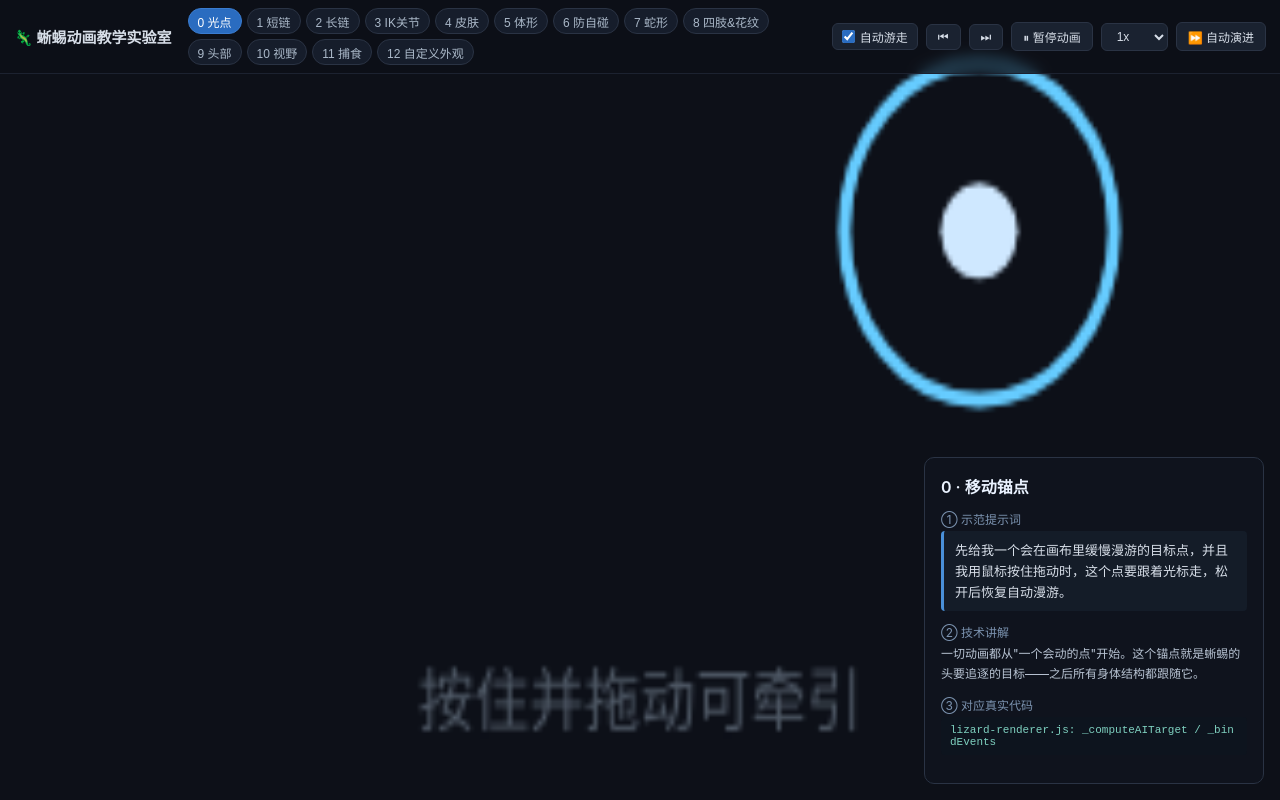
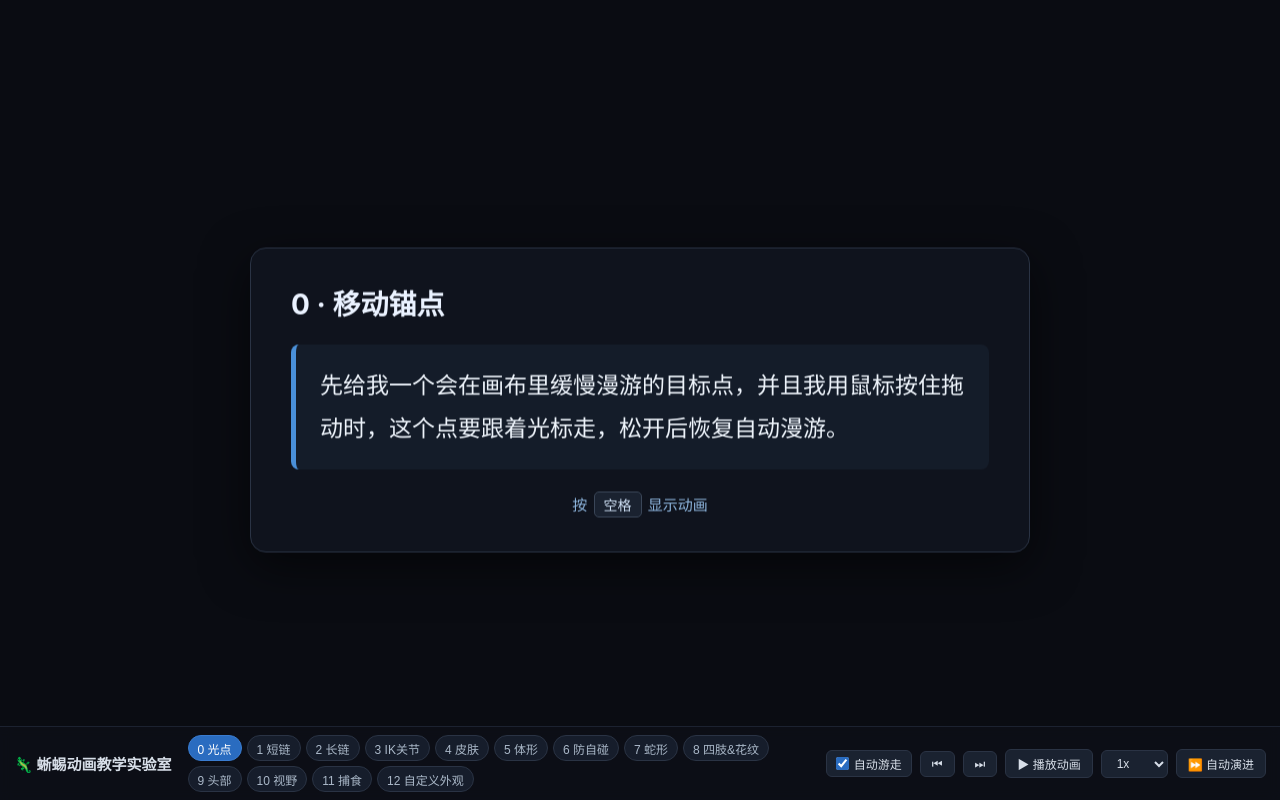
Before and after one commit to sptwalker/reptile-Gaming, a website with bundled scripts: page client/animation-lab.html in a window 1280 px wide. Built offline with nearby package versions, Linux system fonts and the light colour scheme.

Commit message:
feat: 提示词板居中放大(只留提示词)、空格揭示动画、工具条移到底部
1. 提示词板移到屏幕正中并加宽(780px)、字号加大(标题28/提示词23)；
   只保留步骤编号+标题与提示词，去掉技术讲解、真实代码及带圈编号
2. 每环节先显示提示词板(画布隐藏、动画暂停)，按空格隐藏提示词板并播放动画；
   第7/12步面板也随之改为揭示动画后才出现；自动演进连续播放不等待空格
3. 顶部工具条移到屏幕底部(其余设置不变)；参数面板改到左上避开底部工具条

Co-Authored-By: Claude Opus 4.8 <noreply@anthropic.com>

```diff
--- a/client/animation-lab.html
+++ b/client/animation-lab.html
@@ -10,43 +10,11 @@
   <!-- 全屏演示画布 -->
   <canvas id="labCanvas"></canvas>
 
-  <!-- 顶部悬浮工具条：标题 / 创世提示词 / 时间轴 / 控制 -->
-  <div id="topbar">
-    <div class="tb-left">
-      <span class="tb-title">🦎 蜥蜴动画教学实验室</span>
-    </div>
-    <div class="tb-timeline" id="timeline"></div>
-    <div class="tb-controls">
-      <label class="tb-switch" title="开启后蜥蜴会自动缓慢漫游；关闭则原地待命，仅响应鼠标牵引/放置食物">
-        <input type="checkbox" id="chkAuto" checked> 自动游走
-      </label>
-      <button id="btnPrev" title="上一步">⏮</button>
-      <button id="btnNext" title="下一步">⏭</button>
-      <button id="btnPlay">⏸ 暂停动画</button>
-      <select id="selSpeed" title="速度">
-        <option value="0.5">0.5x</option>
-        <option value="1" selected>1x</option>
-        <option value="2">2x</option>
-      </select>
-      <button id="btnAuto">⏩ 自动演进</button>
-    </div>
-  </div>
-
-  <!-- 右下角悬浮讲解卡片 -->
-  <aside class="stage-card" id="card">
+  <!-- 屏幕正中的提示词板：每环节先显示，按空格后隐藏并播放动画 -->
+  <aside class="stage-card" id="card" hidden>
     <div class="card-title" id="cardTitle">—</div>
-    <div class="card-block">
-      <div class="card-label">① 示范提示词</div>
-      <p class="card-prompt" id="cardPrompt">—</p>
-    </div>
-    <div class="card-block">
-      <div class="card-label">② 技术讲解</div>
-      <p class="card-explain" id="cardExplain">—</p>
-    </div>
-    <div class="card-block">
-      <div class="card-label">③ 对应真实代码</div>
-      <code class="card-coderef" id="cardCodeRef">—</code>
-    </div>
+    <p class="card-prompt" id="cardPrompt">—</p>
+    <div class="card-hint">按 <kbd>空格</kbd> 显示动画</div>
   </aside>
 
   <!-- 左下角悬浮参数面板（仅第12步） -->
@@ -78,6 +46,28 @@
     <div class="panel-hint">拖动滑块调出最佳波动；牵引蜥蜴移动可观察效果</div>
   </div>
 
+  <!-- 底部悬浮工具条：标题 / 时间轴 / 控制 -->
+  <div id="topbar">
+    <div class="tb-left">
+      <span class="tb-title">🦎 蜥蜴动画教学实验室</span>
+    </div>
+    <div class="tb-timeline" id="timeline"></div>
+    <div class="tb-controls">
+      <label class="tb-switch" title="开启后蜥蜴会自动缓慢漫游；关闭则原地待命，仅响应鼠标牵引/放置食物">
+        <input type="checkbox" id="chkAuto" checked> 自动游走
+      </label>
+      <button id="btnPrev" title="上一步">⏮</button>
+      <button id="btnNext" title="下一步">⏭</button>
+      <button id="btnPlay">⏸ 暂停动画</button>
+      <select id="selSpeed" title="速度">
+        <option value="0.5">0.5x</option>
+        <option value="1" selected>1x</option>
+        <option value="2">2x</option>
+      </select>
+      <button id="btnAuto">⏩ 自动演进</button>
+    </div>
+  </div>
+
   <script src="js/teaching/teaching-math.js"></script>
   <script src="js/teaching/sample-creature.js"></script>
   <script src="js/teaching/teaching-stages.js"></script>
--- a/client/css/animation-lab.css
+++ b/client/css/animation-lab.css
@@ -13,13 +13,13 @@ body {
 }
 #labCanvas:active { cursor: grabbing; }
 
-/* 顶部悬浮工具条 */
+/* 底部悬浮工具条 */
 #topbar {
-  position: fixed; top: 0; left: 0; right: 0; z-index: 10;
+  position: fixed; bottom: 0; left: 0; right: 0; z-index: 30;
   display: flex; flex-wrap: wrap; align-items: center; gap: 8px 16px;
   padding: 8px 14px;
   background: rgba(13,16,24,0.78); backdrop-filter: blur(6px);
-  border-bottom: 1px solid #1c2230;
+  border-top: 1px solid #1c2230;
 }
 .tb-left { display: flex; align-items: center; gap: 12px; }
 .tb-title { font-weight: 600; font-size: 15px; white-space: nowrap; }
@@ -43,30 +43,33 @@ body {
 }
 .tb-controls button:hover { background: #222c3e; }
 
-/* 右下角悬浮讲解卡片 */
+/* 屏幕正中的提示词板（每环节先显示，按空格隐藏后播放动画） */
 .stage-card {
-  position: fixed; right: 16px; bottom: 16px; z-index: 10;
-  width: 340px; max-width: 42vw; max-height: 64vh; overflow: auto;
-  padding: 16px;
-  background: rgba(17,21,31,0.82); backdrop-filter: blur(6px);
-  border: 1px solid #2a3344; border-radius: 10px;
+  position: fixed; left: 50%; top: 50%; transform: translate(-50%, -50%);
+  z-index: 40;
+  width: 780px; max-width: 88vw; max-height: 84vh; overflow: auto;
+  padding: 34px 40px;
+  background: rgba(17,21,31,0.93); backdrop-filter: blur(8px);
+  border: 1px solid #2a3344; border-radius: 16px;
+  box-shadow: 0 14px 48px rgba(0,0,0,0.55);
 }
-.card-title { font-size: 16px; font-weight: 600; margin-bottom: 12px; color: #eaf2ff; }
-.card-block { margin-bottom: 12px; }
-.card-label { font-size: 12px; color: #7c93b0; margin-bottom: 4px; }
+.stage-card[hidden] { display: none; }
+.card-title { font-size: 28px; font-weight: 700; margin-bottom: 22px; color: #eaf2ff; }
 .card-prompt {
-  margin: 0; padding: 9px 11px; background: rgba(22,29,43,0.9);
-  border-left: 3px solid #4a90d9; border-radius: 4px; font-size: 13px; line-height: 1.6;
+  margin: 0; padding: 20px 24px; background: rgba(22,29,43,0.9);
+  border-left: 5px solid #4a90d9; border-radius: 8px;
+  font-size: 23px; line-height: 1.85; color: #eef4fb;
 }
-.card-explain { margin: 0; font-size: 12px; line-height: 1.65; color: #b9c4d4; }
-.card-coderef {
-  display: block; padding: 7px 9px; background: rgba(14,20,32,0.9);
-  border-radius: 4px; font-size: 11px; color: #7fd1c0; word-break: break-all;
+.card-hint { margin-top: 22px; font-size: 15px; color: #8fb7e0; text-align: center; }
+.card-hint kbd {
+  display: inline-block; padding: 2px 9px; margin: 0 2px;
+  background: #1a2230; border: 1px solid #3a4658; border-radius: 5px;
+  font-family: inherit; font-size: 14px; color: #cfe0f5;
 }
 
-/* 左下角悬浮参数面板（仅第12步） */
+/* 左上角悬浮参数面板（第7步蛇形 / 第12步参数化）——顶部已空出，避开底部工具条 */
 .param-panel {
-  position: fixed; left: 16px; bottom: 16px; z-index: 10;
+  position: fixed; left: 16px; top: 16px; z-index: 20;
   width: 210px; padding: 12px;
   background: rgba(17,21,31,0.85); backdrop-filter: blur(6px);
   border: 1px solid #2a3344; border-radius: 10px;
@@ -80,5 +83,7 @@ body {
 .param-panel .panel-hint { font-size: 11px; color: #7c93b0; line-height: 1.5; margin-top: 2px; }
 
 @media (max-width: 720px) {
-  .stage-card { max-width: 70vw; width: 70vw; }
+  .stage-card { width: 92vw; padding: 22px 20px; }
+  .card-title { font-size: 22px; }
+  .card-prompt { font-size: 18px; }
 }
--- a/client/js/animation-lab.js
+++ b/client/js/animation-lab.js
@@ -16,10 +16,9 @@
   var autoTimer = null;
 
   var el = {
+    card: document.getElementById('card'),
     title: document.getElementById('cardTitle'),
     prompt: document.getElementById('cardPrompt'),
-    explain: document.getElementById('cardExplain'),
-    codeRef: document.getElementById('cardCodeRef'),
     timeline: document.getElementById('timeline'),
     btnPrev: document.getElementById('btnPrev'),
     btnNext: document.getElementById('btnNext'),
@@ -30,6 +29,31 @@
     serpPanel: document.getElementById('serpPanel'),
     chkAuto: document.getElementById('chkAuto')
   };
+
+  // 提示词模式：每环节先显示提示词板（动画暂停、画布隐藏），按空格后隐藏提示词板并播放动画
+  var promptMode = true;
+  function updatePanels() {
+    var stage = STAGES[stageIndex];
+    el.paramPanel.hidden = promptMode || !stage.features.params;
+    el.serpPanel.hidden = promptMode || stage.key !== 'serpentine';
+  }
+  function showPrompt() {
+    promptMode = true;
+    el.card.hidden = false;
+    canvas.style.visibility = 'hidden';
+    renderer.pause();
+    el.btnPlay.textContent = '▶ 播放动画';
+    updatePanels();
+  }
+  function revealAnimation() {
+    if (!promptMode) return;
+    promptMode = false;
+    el.card.hidden = true;
+    canvas.style.visibility = 'visible';
+    renderer.play();
+    el.btnPlay.textContent = '⏸ 暂停动画';
+    updatePanels();
+  }
 
   STAGES.forEach(function (s, i) {
     var b = document.createElement('button');
@@ -45,19 +69,17 @@
     renderer.applyStage(stage);
     el.title.textContent = stage.title;
     el.prompt.textContent = stage.prompt;
-    el.explain.textContent = stage.explanation;
-    el.codeRef.textContent = stage.codeRef;
     Array.prototype.forEach.call(el.timeline.children, function (btn, idx) {
       btn.classList.toggle('active', idx === stageIndex);
     });
-    el.paramPanel.hidden = !stage.features.params;
-    el.serpPanel.hidden = stage.key !== 'serpentine';
+    showPrompt(); // 切到新环节：先显示提示词板，待空格再播放动画
   }
 
   el.btnPrev.addEventListener('click', function () { stopAuto(); goTo(stageIndex - 1); });
   el.btnNext.addEventListener('click', function () { stopAuto(); goTo(stageIndex + 1); });
 
   el.btnPlay.addEventListener('click', function () {
+    if (promptMode) { revealAnimation(); return; } // 提示词板期间“播放”=显示动画
     if (renderer._rafId) { renderer.pause(); el.btnPlay.textContent = '▶ 播放动画'; }
     else { renderer.play(); el.btnPlay.textContent = '⏸ 暂停动画'; }
   });
@@ -70,15 +92,16 @@
   el.btnAuto.addEventListener('click', function () {
     if (autoTimer) { stopAuto(); return; }
     el.btnAuto.textContent = '⏹ 停止演进';
-    goTo(0);
+    goTo(0); revealAnimation(); // 自动演进：连续播放动画，不在每步等待空格
     autoTimer = setInterval(function () {
       if (stageIndex >= STAGES.length - 1) { stopAuto(); return; }
-      goTo(stageIndex + 1);
+      goTo(stageIndex + 1); revealAnimation();
     }, 3500);
   });
 
   window.addEventListener('keydown', function (e) {
-    if (e.key === 'ArrowLeft') { stopAuto(); goTo(stageIndex - 1); }
+    if (e.code === 'Space' || e.key === ' ') { e.preventDefault(); revealAnimation(); }
+    else if (e.key === 'ArrowLeft') { stopAuto(); goTo(stageIndex - 1); }
     else if (e.key === 'ArrowRight') { stopAuto(); goTo(stageIndex + 1); }
   });
 
@@ -123,16 +146,14 @@
   window.addEventListener('resize', fit);
   fit();
 
-  goTo(0);
-  renderer.play();
-  el.btnPlay.textContent = '⏸ 暂停动画';
+  goTo(0); // 初始：显示第0步提示词板，按空格后播放动画
 
   var wasPlayingBeforeHidden = false;
   document.addEventListener('visibilitychange', function () {
     if (document.hidden) {
       wasPlayingBeforeHidden = !!renderer._rafId;
       renderer.pause();
-    } else if (wasPlayingBeforeHidden) {
+    } else if (wasPlayingBeforeHidden && !promptMode) {
       renderer.play();
       el.btnPlay.textContent = '⏸ 暂停动画';
     }
```
